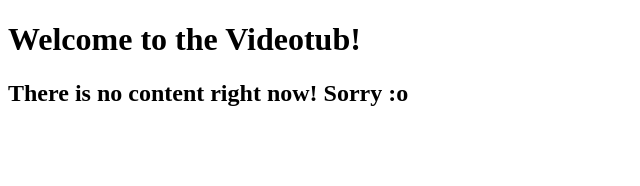
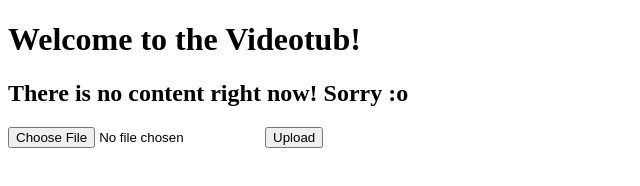
Before and after one commit to MustafaErsinSisman/Vadi-Hackhathon, a plain HTML site: page index.html in a window 1280 px wide. Shown: the whole page, without its empty margins (0-640 px from the left). Drawn offline with Linux system fonts and the light colour scheme.

Commit message:
feat: simple upload created

```diff
--- a/index.html
+++ b/index.html
@@ -10,6 +10,10 @@
 
     <h2>There is no content right now! Sorry :o</h2>
 
+    <form id="uploadForm">
+        <input type="file" name="video"\>
+        <button>Upload</button>
+    </form>
 
 </body>
 </html>
```
Also changed, not shown: README.md.
